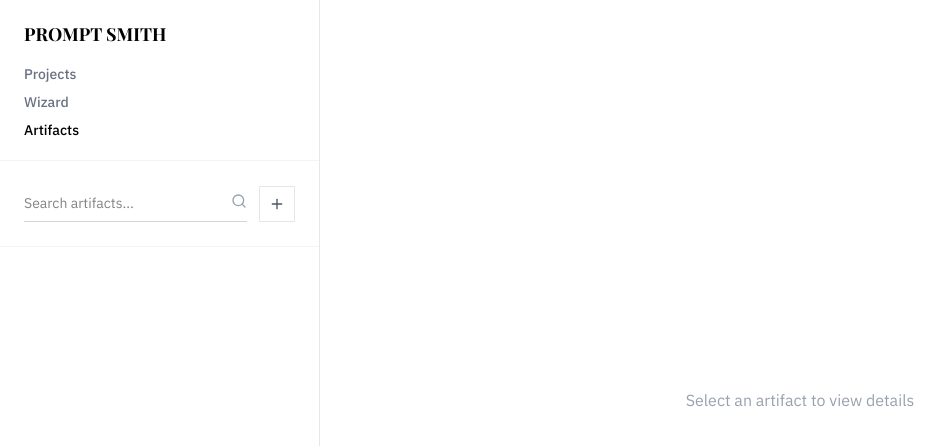
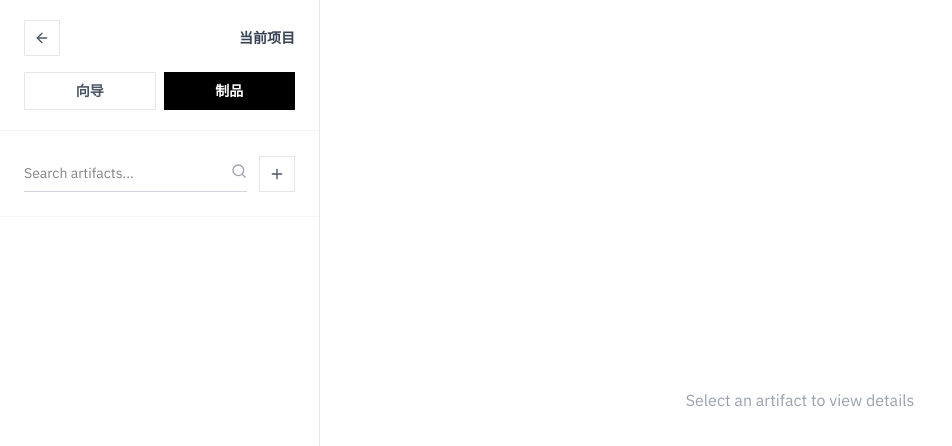
Before and after one commit to rogeecn/prompt-smith, a Next.js app: page /projects/1/artifacts in a window 1280 px wide. Shown: the top 446 px of the page, without its empty margins (0-952 px from the left). Built offline with nearby package versions, Linux system fonts and the light colour scheme; a web font is replaced by a local one.

Commit message:
Update project navigation header

```diff
--- a/components/ArtifactsClient.tsx
+++ b/components/ArtifactsClient.tsx
@@ -4,7 +4,7 @@ import { useCallback, useEffect, useMemo, useState } from "react";
 import Link from "next/link";
 import { usePathname, useRouter } from "next/navigation";
 import { z } from "zod";
-import { MoreVertical, Pencil, Plus, Search, Trash2 } from "lucide-react";
+import { ArrowLeft, MoreVertical, Pencil, Plus, Search, Trash2 } from "lucide-react";
 import ArtifactEditor from "./ArtifactEditor";
 import ArtifactChat from "./ArtifactChat";
 import {
@@ -12,6 +12,7 @@ import {
   createArtifactSession,
   deleteArtifactSession,
   deleteArtifact,
+  getProjectSummary,
   listArtifacts,
   loadArtifactContext,
   loadArtifactSession,
@@ -60,6 +61,7 @@ export default function ArtifactsClient({
   const [editingSessionId, setEditingSessionId] = useState<string | null>(null);
   const [sessionTitleDraft, setSessionTitleDraft] = useState("");
   const [isSidebarOpen, setIsSidebarOpen] = useState(false);
+  const [projectTitle, setProjectTitle] = useState<string>("");
   const requestedArtifactId = typeof initialArtifactId === "string" ? initialArtifactId : null;
   const requestedSessionId = typeof initialSessionId === "string" ? initialSessionId : null;
   const validProjectId = projectIdSchema.safeParse(initialProjectId).success
@@ -69,6 +71,30 @@ export default function ArtifactsClient({
   useEffect(() => {
     setProjectId(validProjectId);
   }, [validProjectId]);
+
+  useEffect(() => {
+    let isActive = true;
+    const loadProject = async () => {
+      if (!projectId) {
+        setProjectTitle("");
+        return;
+      }
+      try {
+        const project = await getProjectSummary(projectId);
+        if (isActive) {
+          setProjectTitle(project?.name ?? "");
+        }
+      } catch {
+        if (isActive) {
+          setProjectTitle("");
+        }
+      }
+    };
+    void loadProject();
+    return () => {
+      isActive = false;
+    };
+  }, [projectId]);
 
   // Artifact List
   const refreshArtifacts = useCallback(async (activeProjectId: string) => {
@@ -407,29 +433,41 @@ export default function ArtifactsClient({
         >
           <div className="flex h-full flex-col">
             <div className="border-b border-gray-100 px-6 py-5">
-              <div className="font-display text-lg font-bold text-black">
-                PROMPT SMITH
+              <div className="flex items-center justify-between">
+                <button
+                  type="button"
+                  onClick={() => router.push("/")}
+                  className="flex h-9 w-9 items-center justify-center border border-gray-200 text-gray-600 hover:text-black"
+                  aria-label="返回项目列表"
+                >
+                  <ArrowLeft className="h-4 w-4" />
+                </button>
+                <div className="text-sm font-semibold text-gray-700 truncate max-w-[180px] text-right">
+                  {projectTitle || "当前项目"}
+                </div>
               </div>
-              <nav className="mt-4 flex flex-col gap-2 text-sm font-medium text-gray-500">
-                <Link
-                  href="/"
-                  className={pathname === "/" ? "text-black" : "hover:text-black"}
-                >
-                  Projects
-                </Link>
+              <div className="mt-4 flex items-center gap-2">
                 <Link
                   href={wizardHref}
-                  className={isWizardActive ? "text-black" : "hover:text-black"}
+                  className={`flex-1 border px-3 py-2 text-center text-sm font-semibold transition ${
+                    isWizardActive
+                      ? "border-black bg-black text-white"
+                      : "border-gray-200 text-gray-600 hover:text-black"
+                  }`}
                 >
-                  Wizard
+                  向导
                 </Link>
                 <Link
                   href={artifactsHref}
-                  className={isArtifactsActive ? "text-black" : "hover:text-black"}
+                  className={`flex-1 border px-3 py-2 text-center text-sm font-semibold transition ${
+                    isArtifactsActive
+                      ? "border-black bg-black text-white"
+                      : "border-gray-200 text-gray-600 hover:text-black"
+                  }`}
                 >
-                  Artifacts
+                  制品
                 </Link>
-              </nav>
+              </div>
             </div>
 
             <div className="p-6 border-b border-gray-100">
--- a/components/HomeClient.tsx
+++ b/components/HomeClient.tsx
@@ -4,10 +4,11 @@ import { useCallback, useEffect, useState } from "react";
 import Link from "next/link";
 import { usePathname, useRouter } from "next/navigation";
 import { z } from "zod";
-import { MoreVertical, Plus, Search } from "lucide-react";
+import { ArrowLeft, MoreVertical, Plus, Search } from "lucide-react";
 import ChatInterface from "./ChatInterface";
 import {
   createSession,
+  getProjectSummary,
   loadProjectContext,
   loadSessionContext,
 } from "../lib/local-store";
@@ -42,6 +43,7 @@ export default function HomeClient({
     }[]
   >([]);
   const [isSidebarOpen, setIsSidebarOpen] = useState(false);
+  const [projectTitle, setProjectTitle] = useState<string>("");
 
   const validProjectId = projectIdSchema.safeParse(initialProjectId).success
     ? initialProjectId
@@ -53,6 +55,30 @@ export default function HomeClient({
   useEffect(() => {
     setProjectId(validProjectId);
   }, [validProjectId]);
+
+  useEffect(() => {
+    let isActive = true;
+    const loadProject = async () => {
+      if (!projectId) {
+        setProjectTitle("");
+        return;
+      }
+      try {
+        const project = await getProjectSummary(projectId);
+        if (isActive) {
+          setProjectTitle(project?.name ?? "");
+        }
+      } catch {
+        if (isActive) {
+          setProjectTitle("");
+        }
+      }
+    };
+    void loadProject();
+    return () => {
+      isActive = false;
+    };
+  }, [projectId]);
 
   // Context Loading Logic
   useEffect(() => {
@@ -226,29 +252,41 @@ export default function HomeClient({
         >
           <div className="flex h-full flex-col">
             <div className="border-b border-gray-100 px-6 py-5">
-              <div className="font-display text-lg font-bold text-black">
-                PROMPT SMITH
+              <div className="flex items-center justify-between">
+                <button
+                  type="button"
+                  onClick={() => router.push("/")}
+                  className="flex h-9 w-9 items-center justify-center border border-gray-200 text-gray-600 hover:text-black"
+                  aria-label="返回项目列表"
+                >
+                  <ArrowLeft className="h-4 w-4" />
+                </button>
+                <div className="text-sm font-semibold text-gray-700 truncate max-w-[180px] text-right">
+                  {projectTitle || "当前项目"}
+                </div>
               </div>
-              <nav className="mt-4 flex flex-col gap-2 text-sm font-medium text-gray-500">
-                <Link
-                  href="/"
-                  className={pathname === "/" ? "text-black" : "hover:text-black"}
-                >
-                  Projects
-                </Link>
+              <div className="mt-4 flex items-center gap-2">
                 <Link
                   href={wizardHref}
-                  className={isWizardActive ? "text-black" : "hover:text-black"}
+                  className={`flex-1 border px-3 py-2 text-center text-sm font-semibold transition ${
+                    isWizardActive
+                      ? "border-black bg-black text-white"
+                      : "border-gray-200 text-gray-600 hover:text-black"
+                  }`}
                 >
-                  Wizard
+                  向导
                 </Link>
                 <Link
                   href={artifactsHref}
-                  className={isArtifactsActive ? "text-black" : "hover:text-black"}
+                  className={`flex-1 border px-3 py-2 text-center text-sm font-semibold transition ${
+                    isArtifactsActive
+                      ? "border-black bg-black text-white"
+                      : "border-gray-200 text-gray-600 hover:text-black"
+                  }`}
                 >
-                  Artifacts
+                  制品
                 </Link>
-              </nav>
+              </div>
             </div>
 
             <div className="p-6 border-b border-gray-100">
--- a/components/TopNav.tsx
+++ b/components/TopNav.tsx
@@ -1,56 +1,85 @@
 "use client";
 
+import { useEffect, useState } from "react";
 import Link from "next/link";
-import { usePathname } from "next/navigation";
-
-const navItems = [
-  { label: "Wizard", key: "wizard" },
-  { label: "Artifacts", key: "artifacts" },
-];
+import { usePathname, useRouter } from "next/navigation";
+import { ArrowLeft } from "lucide-react";
+import { getProjectSummary } from "../lib/local-store";
 
 export default function TopNav() {
   const pathname = usePathname();
+  const router = useRouter();
   const projectIdMatch = pathname.match(/\/projects\/([^/]+)/);
   const projectId = projectIdMatch ? projectIdMatch[1] : null;
   const wizardHref = projectId ? `/projects/${projectId}/wizard` : "/";
   const artifactsHref = projectId ? `/projects/${projectId}/artifacts` : "/";
+  const [projectTitle, setProjectTitle] = useState("");
+
+  useEffect(() => {
+    let isActive = true;
+    const loadProject = async () => {
+      if (!projectId) {
+        setProjectTitle("");
+        return;
+      }
+      try {
+        const project = await getProjectSummary(projectId);
+        if (isActive) {
+          setProjectTitle(project?.name ?? "");
+        }
+      } catch {
+        if (isActive) {
+          setProjectTitle("");
+        }
+      }
+    };
+    void loadProject();
+    return () => {
+      isActive = false;
+    };
+  }, [projectId]);
+
+  const isWizardActive = pathname.includes("/wizard");
+  const isArtifactsActive = pathname.includes("/artifacts");
 
   return (
     <header className="sticky top-0 z-40 border-b border-gray-200 bg-white/95 backdrop-blur-sm">
       <div className="flex h-14 w-full items-center justify-between px-6 lg:px-8">
-        {/* Brand */}
-        <div className="flex items-center">
-          <span className="font-display text-xl font-bold tracking-tight text-black">
-            PROMPT SMITH
-          </span>
+        <div className="flex items-center gap-3">
+          <button
+            type="button"
+            onClick={() => router.push("/")}
+            className="flex h-9 w-9 items-center justify-center border border-gray-200 text-gray-600 hover:text-black"
+            aria-label="返回项目列表"
+          >
+            <ArrowLeft className="h-4 w-4" />
+          </button>
+          <div className="flex items-center gap-2">
+            <Link
+              href={wizardHref}
+              className={`border px-3 py-2 text-sm font-semibold transition ${
+                isWizardActive
+                  ? "border-black bg-black text-white"
+                  : "border-gray-200 text-gray-600 hover:text-black"
+              }`}
+            >
+              向导
+            </Link>
+            <Link
+              href={artifactsHref}
+              className={`border px-3 py-2 text-sm font-semibold transition ${
+                isArtifactsActive
+                  ? "border-black bg-black text-white"
+                  : "border-gray-200 text-gray-600 hover:text-black"
+              }`}
+            >
+              制品
+            </Link>
+          </div>
         </div>
-
-        {/* Navigation - Minimal Text Links */}
-        <nav className="flex items-center gap-8">
-          {navItems.map((item) => {
-            const isActive =
-              item.key === "wizard"
-                ? pathname.includes("/wizard")
-                : pathname.includes("/artifacts");
-            const href = item.key === "wizard" ? wizardHref : artifactsHref;
-
-            return (
-              <Link
-                key={item.key}
-                href={href}
-                className={`
-                  relative text-sm font-medium transition-colors duration-200
-                  ${isActive ? "text-black" : "text-gray-400 hover:text-black"}
-                `}
-              >
-                {item.label}
-                {isActive && (
-                  <span className="absolute -bottom-[19px] left-0 h-[1px] w-full bg-black" />
-                )}
-              </Link>
-            );
-          })}
-        </nav>
+        <div className="text-sm font-semibold text-gray-700 truncate max-w-[220px] text-right">
+          {projectTitle || "当前项目"}
+        </div>
       </div>
     </header>
   );
```
Also changed, not shown: lib/local-store.ts (+11 -0 lines).
